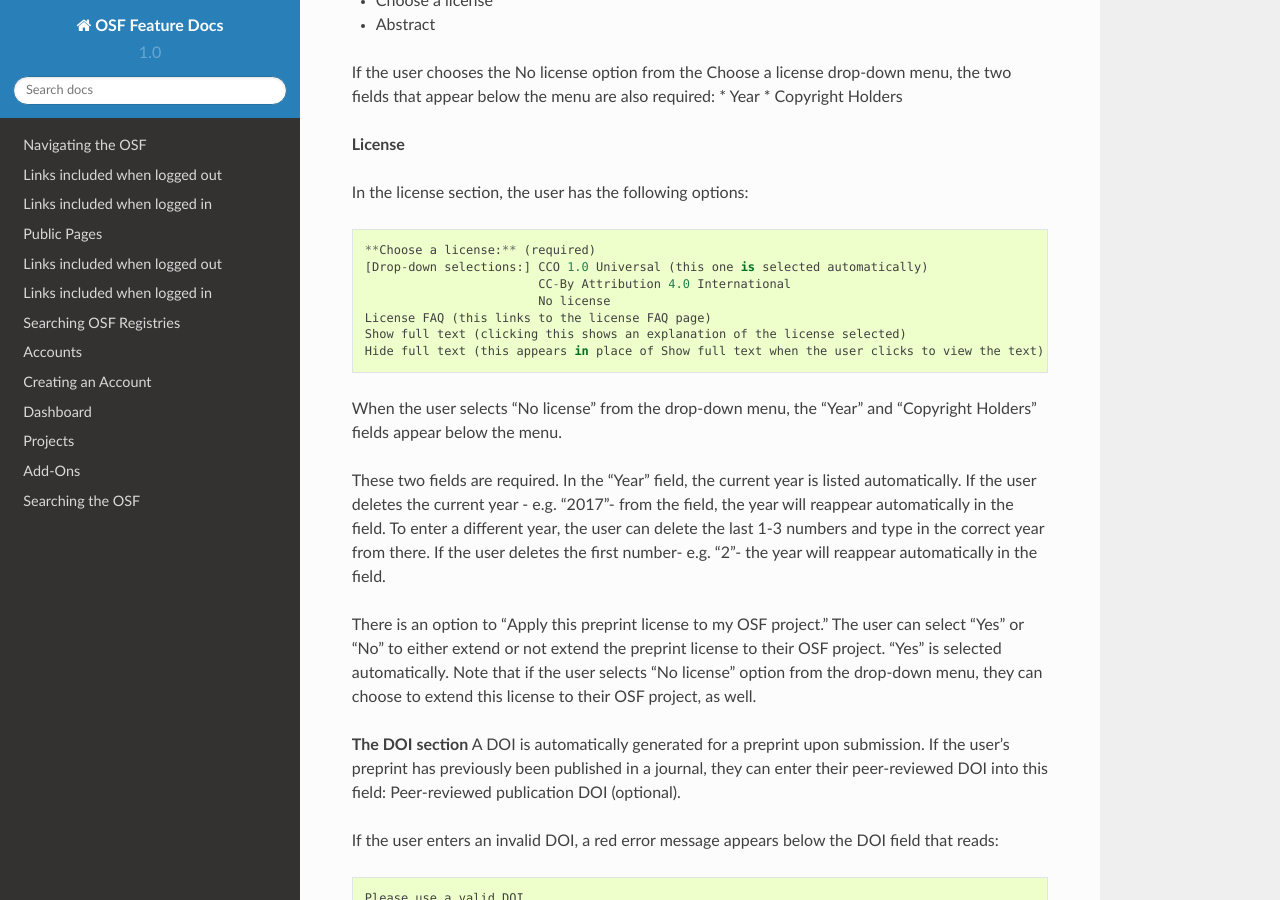
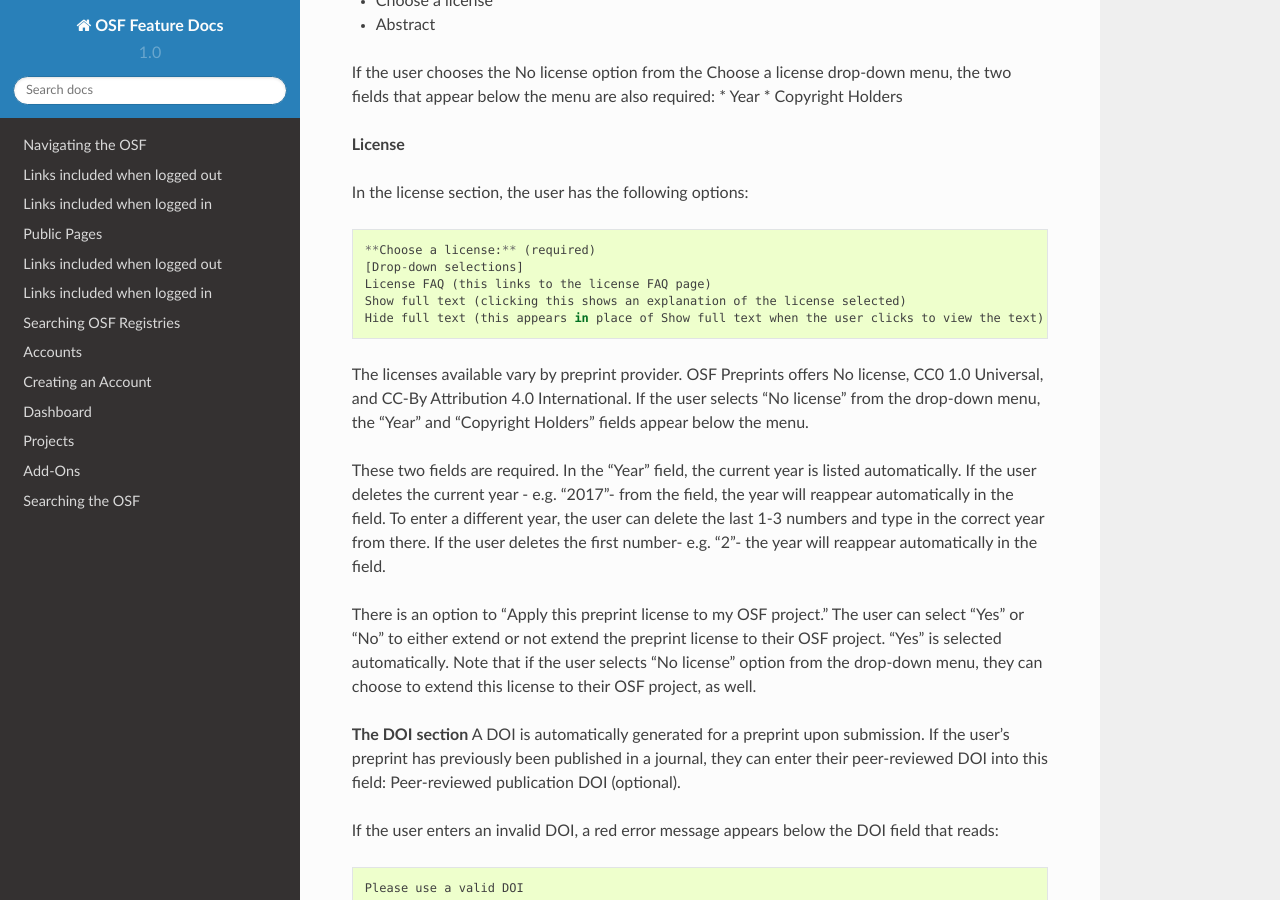
Before and after one commit to CenterForOpenScience/OSFDocs, a Sphinx documentation site: the page built from docs/pages/preprints.rst, in a window 1280 px wide and 900 px high, scrolled down 11376 px. Built offline with Sphinx 7.4.7 and the Read the Docs theme 2.0.0, drawn with Linux system fonts in a browser that asks for light colours.

Commit message:
removed available licenses

```diff
--- a/docs/pages/preprints.rst
+++ b/docs/pages/preprints.rst
@@ -348,14 +348,12 @@
 In the license section, the user has the following options::
 
     **Choose a license:** (required)
-    [Drop-down selections:] CCO 1.0 Universal (this one is selected automatically)
-                            CC-By Attribution 4.0 International
-                            No license
+    [Drop-down selections]
     License FAQ (this links to the license FAQ page)
     Show full text (clicking this shows an explanation of the license selected)
     Hide full text (this appears in place of Show full text when the user clicks to view the text)
 
-When the user selects "No license" from the drop-down menu, the "Year" and "Copyright Holders" fields appear below the menu.
+The licenses available vary by preprint provider. OSF Preprints offers No license, CC0 1.0 Universal, and CC-By Attribution 4.0 International. If the user selects "No license" from the drop-down menu, the "Year" and "Copyright Holders" fields appear below the menu.
 
 These two fields are required. In the "Year" field, the current year is listed automatically. If the user deletes the current year - e.g. "2017"- from the field, the year will reappear automatically in the field. To enter a different year, the user can delete the last 1-3 numbers and type in the correct year from there. If the user deletes the first number- e.g. "2"- the year will reappear automatically in the field.
 
```
